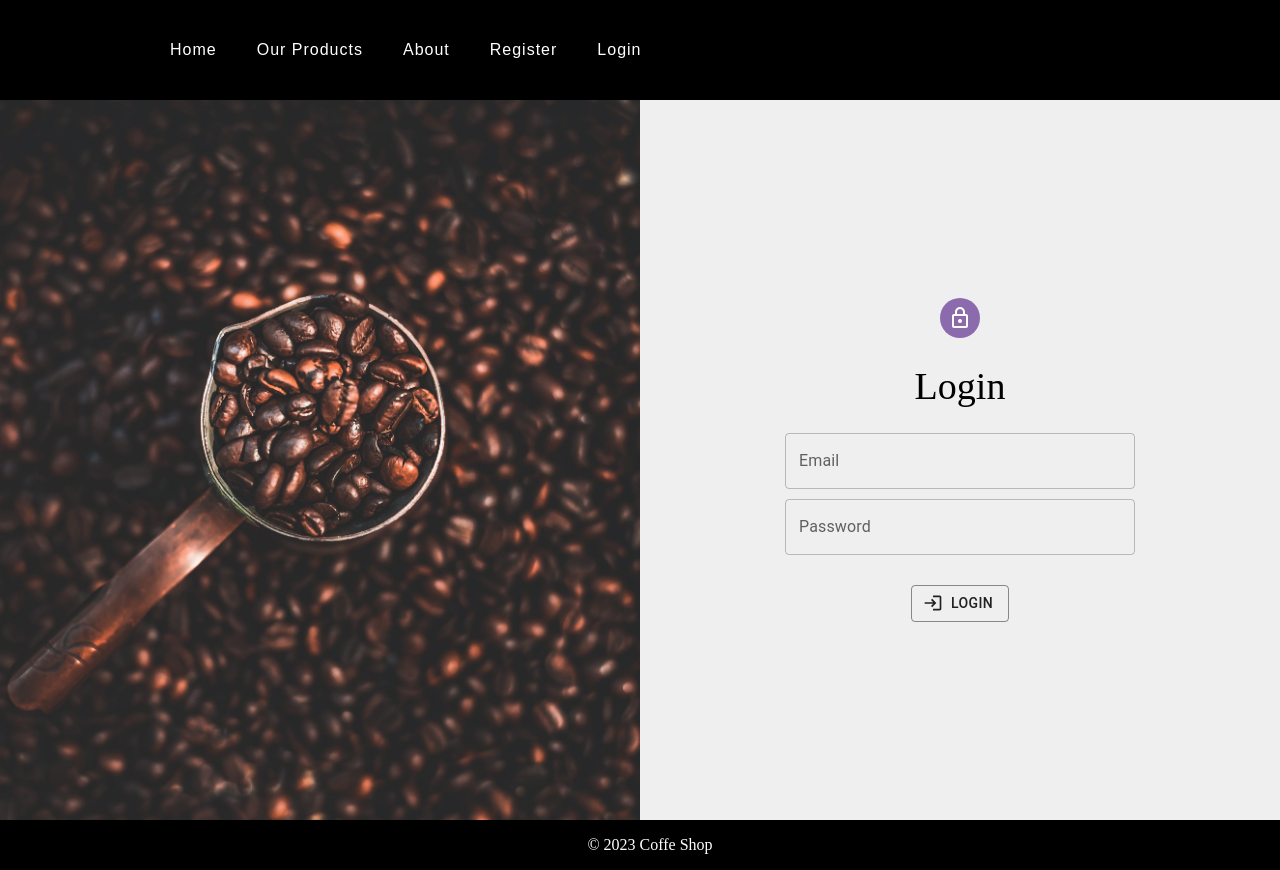
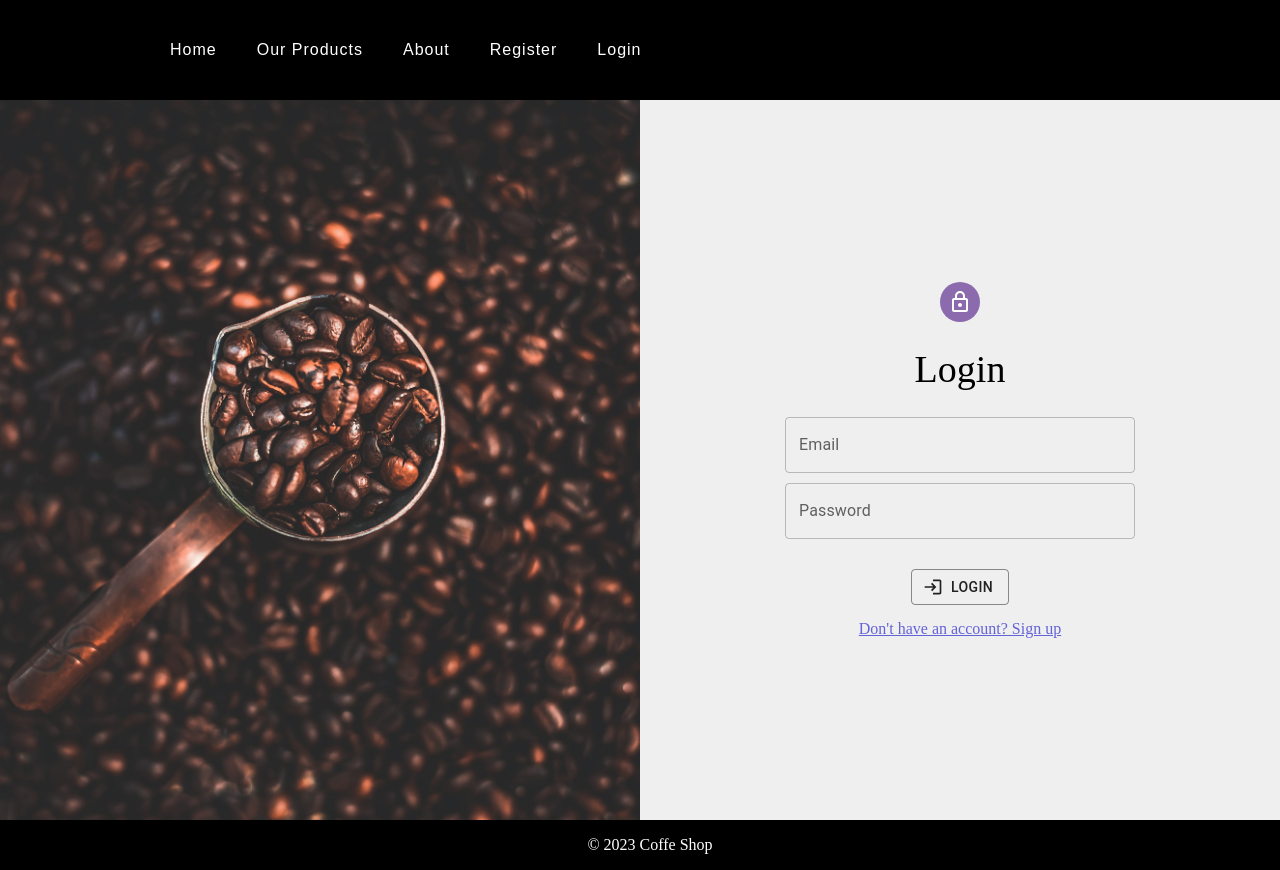
Before and after one commit to MarioAngelov2/Coffee-App, a React (Create React App) app in the folder app/: page /login in a window 1280 px wide. Built offline with nearby package versions, Linux system fonts and the light colour scheme.

Commit message:
Add redirect link

```diff
--- a/app/src/pages/Login.js
+++ b/app/src/pages/Login.js
@@ -75,6 +75,12 @@ function Login() {
             >
               Login
             </Button>
+            <span
+              className="redirectSpanLogin"
+              onClick={() => navigate("/register")}
+            >
+              Don't have an account? Sign up
+            </span>
           </div>
         </div>
       </Box>
--- a/app/src/pages/Register.js
+++ b/app/src/pages/Register.js
@@ -73,6 +73,7 @@ function Register() {
           <Button className="registerBtn" variant="outlined" type="submit">
             Sign Up
           </Button>
+          <span className="redirectSpanRegister" onClick={() => navigate('/login')}>Already have an account? Sign in</span>
         </Box>
       </div>
     </ThemeProvider>
--- a/app/src/styles/Login.css
+++ b/app/src/styles/Login.css
@@ -56,6 +56,13 @@
 
 .rightSide .avatar {
   background-color: rgb(139, 107, 173);
+}
+
+.loginContainer .redirectSpanLogin {
+  text-decoration: underline;
+  color: rgb(99, 99, 216);
+  cursor: pointer;
+  margin-top: 15px;
 }
 
 /* .loginContainer .rightSide form {
--- a/app/src/styles/Register.css
+++ b/app/src/styles/Register.css
@@ -42,6 +42,14 @@
   margin-top: 10px;
 }
 
+.register .redirectSpanRegister {
+  text-decoration: underline;
+  color: rgb(99, 99, 216);
+  cursor: pointer;
+  margin: auto;
+  margin-top: 5px;
+}
+
 /* #register-form label {
   margin-top: 10px;
   margin-bottom: 20px;
```
